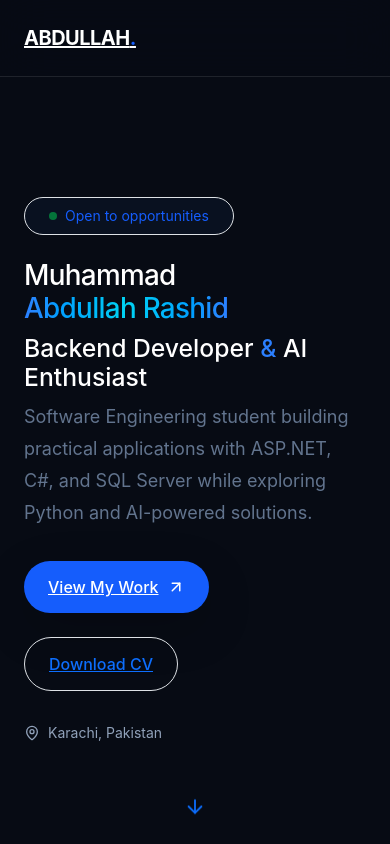
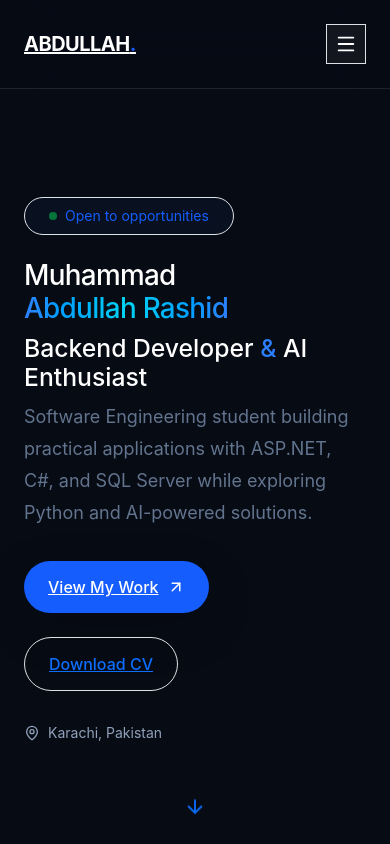
Before and after one commit to abdullah23273/my-portfolio, a React (Vite) app: page / in a window 390 px wide. Shown: the top 844 px of the page. Built offline with nearby package versions, Linux system fonts and the light colour scheme.

Commit message:
Fix mobile navbar menu

```diff
--- a/src/components/Navbar.jsx
+++ b/src/components/Navbar.jsx
@@ -72,12 +72,21 @@ function Navbar({ darkMode, setDarkMode }) {
         </div>
 
         {/* Mobile Actions */}
-        <div className="flex items-center gap-2 md:hidden">
-
-
-
-
-        </div>
+        {/* Mobile Actions */}
+<div className="flex items-center gap-2 md:hidden">
+  <button
+    type="button"
+    onClick={() => setIsOpen(!isOpen)}
+    aria-label={isOpen ? "Close menu" : "Open menu"}
+    className={`flex h-10 w-10 items-center justify-center rounded-xl border transition ${
+      darkMode
+        ? "border-white/10 bg-white/5 text-white hover:bg-white/10"
+        : "border-slate-200 bg-white text-slate-900 hover:bg-slate-100"
+    }`}
+  >
+    {isOpen ? <X size={22} /> : <Menu size={22} />}
+  </button>
+</div>
       </nav>
 
       {/* Mobile Menu */}
```
